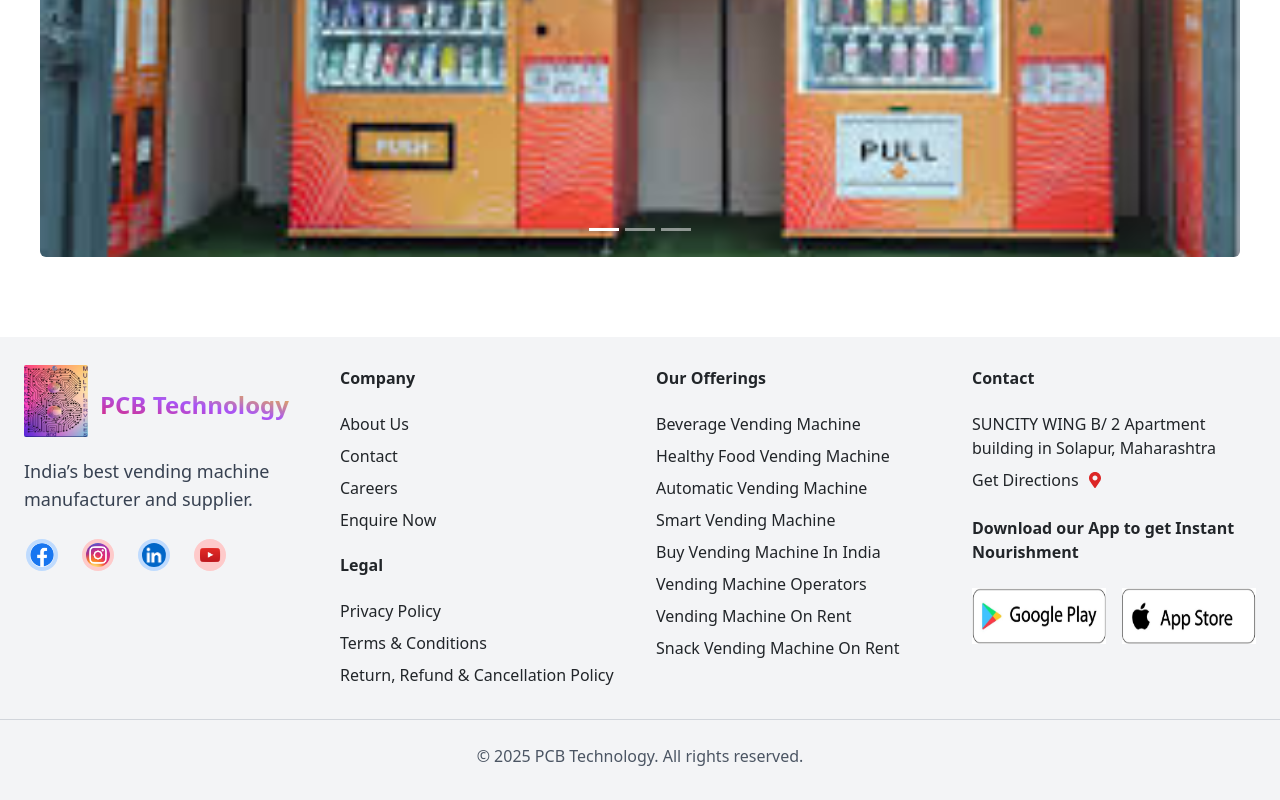
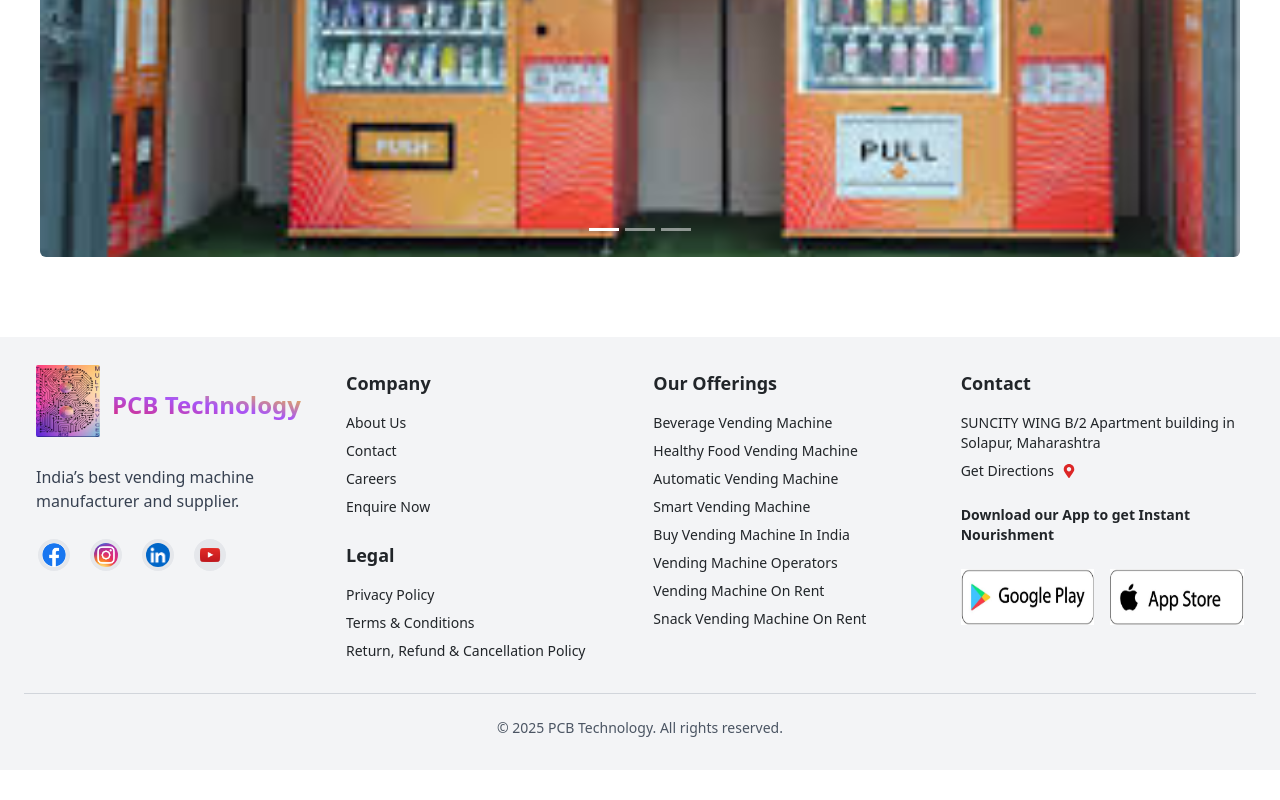
Before and after one commit to Praduemna112/vender, a React (Vite) app: page /#/enquire in a window 1280 px wide. Shown: the part 781-1581 px from the top of the page. After the commit the page ends 1551 px from the top, so only its background shows below. Built offline with nearby package versions, Linux system fonts and the light colour scheme; what tailwind-scroll-behavior would draw is missing.

Commit message:
Fixed publish directory issue

```diff
--- a/src/components/Footer/Footer.jsx
+++ b/src/components/Footer/Footer.jsx
@@ -16,114 +16,62 @@
 
 const Footer = () => {
   return (
-    <footer className="bg-gray-100 py-8">
-      <div className="container mx-auto grid grid-cols-2 md:grid-cols-4 gap-8 px-4 md:px-20">
+    <footer className="bg-gray-100 py-8 px-4">
+      <div className="container mx-auto grid grid-cols-1 md:grid-cols-4 gap-8">
         {/* Logo + Social Section */}
-        <div>
-          <div className="flex flex-col items-start md:flex-row md:items-center md:space-x-3 mb-3">
-            <CircuitLogo className="w-16 h-16 mb-2 md:mb-0" />
-            <h2 className="text-xl md:text-2xl font-bold bg-gradient-to-tr from-pink-600 via-purple-500 to-yellow-400 text-transparent bg-clip-text">
+        <div className="col-span-1">
+          <div className="flex flex-col sm:flex-row sm:items-center sm:space-x-3 mb-4">
+            <CircuitLogo className="w-16 h-16 mb-2 sm:mb-0" />
+            <h2 className="text-2xl font-bold bg-gradient-to-tr from-pink-600 via-purple-500 to-yellow-400 text-transparent bg-clip-text">
               PCB Technology
             </h2>
           </div>
-          <h2 className={`text-lg text-gray-700 mb-4 ${hoverGradient}`}>
+          <p className={`text-base text-gray-700 mb-4 ${hoverGradient}`}>
             India’s best vending machine manufacturer and supplier.
-          </h2>
-          <div className="flex space-x-5 mt-4">
-            <a
-              href="https://www.facebook.com/profile.php?id=61575210712307"
-              target="_blank"
-              rel="noopener noreferrer"
+          </p>
+          <div className="flex space-x-4 mt-2">
+            {[facebookIcon, instagramIcon, linkedinIcon, youtubeIcon].map((icon, i) => (
+              <div
+                key={i}
+                className="p-[2px] rounded-full transition-all duration-300 hover:bg-gradient-to-tr hover:from-pink-600 hover:via-purple-500 hover:to-yellow-400"
               >
-              <div className="p-[2px] rounded-full transition-all duration-300 hover:bg-gradient-to-tr hover:from-pink-600 hover:via-purple-500 hover:to-yellow-400">
                 <img
-                  src={facebookIcon}
-                  alt="Facebook"
-                  className="w-8 h-8 rounded-full bg-blue-200 object-contain p-1"
+                  src={icon}
+                  alt="social"
+                  className="w-8 h-8 rounded-full bg-gray-200 object-contain p-1"
                 />
               </div>
-            </a>
-            <a
-              href="https://www.instagram.com/pcbtechnology/"
-              target="_blank"
-              rel="noopener noreferrer"
-            >
-              <div className="p-[2px] rounded-full transition-all duration-300 hover:bg-gradient-to-tr hover:from-pink-600 hover:via-purple-500 hover:to-yellow-400">
-                <img
-                  src={instagramIcon}
-                  alt="Instagram"
-                  className="w-8 h-8 rounded-full bg-red-200 object-contain p-1"
-                />
-              </div>
-            </a>
-            <a
-              href="https://www.linkedin.com/in/yourprofile"
-              target="_blank"
-              rel="noopener noreferrer"
-            >
-              <div className="p-[2px] rounded-full transition-all duration-300 hover:bg-gradient-to-tr hover:from-pink-600 hover:via-purple-500 hover:to-yellow-400">
-                <img
-                  src={linkedinIcon}
-                  alt="LinkedIn"
-                  className="w-8 h-8 rounded-full bg-blue-200 object-contain p-1"
-                />
-              </div>
-            </a>
-            <a
-              href="https://www.linkedin.com/in/yourprofile"
-              target="_blank"
-              rel="noopener noreferrer"
-            >
-              <div className="p-[2px] rounded-full transition-all duration-300 hover:bg-gradient-to-tr hover:from-pink-600 hover:via-purple-500 hover:to-yellow-400">
-                <img
-                  src={youtubeIcon}
-                  alt="LinkedIn"
-                  className="w-8 h-8 rounded-full bg-red-200 object-contain p-1"
-                />
-              </div>
-            </a>
+            ))}
           </div>
         </div>
 
+        {/* Footer Links Section */}
+        <div className="grid grid-cols-2 md:grid-cols-3 gap-6 col-span-1 md:col-span-3">
           {/* Company + Legal */}
-        <div>
+          <div className="col-span-1">
             <div className="mb-6">
-            <h3 className="font-bold mb-4">Company</h3>
-            <ul className="space-y-2">
-              <li>
-                <Link to="/about" className={hoverGradient}>
-                  About Us
-                </Link>
-              </li>
-              <li>
-                <Link to="/contact" className={hoverGradient}>
-                  Contact
-                </Link>
-              </li>
+              <h3 className="font-bold mb-3 text-lg">Company</h3>
+              <ul className="space-y-2 text-sm">
+                <li><Link to="/about" className={hoverGradient}>About Us</Link></li>
+                <li><Link to="/contact" className={hoverGradient}>Contact</Link></li>
                 <li className={hoverGradient}>Careers</li>
-              <li>
-                <Link to="/Enquire" className={hoverGradient}>
-                  Enquire Now
-                </Link>
-              </li>
+                <li><Link to="/Enquire" className={hoverGradient}>Enquire Now</Link></li>
               </ul>
             </div>
             <div>
-            <h3 className="font-bold mb-4">Legal</h3>
-            <ul className="space-y-2">
+              <h3 className="font-bold mb-3 text-lg">Legal</h3>
+              <ul className="space-y-2 text-sm">
                 <li className={hoverGradient}>Privacy Policy</li>
                 <li className={hoverGradient}>Terms & Conditions</li>
-              <li className={hoverGradient}>
-                Return, Refund & Cancellation Policy
-              </li>
+                <li className={hoverGradient}>Return, Refund & Cancellation Policy</li>
               </ul>
             </div>
           </div>
 
-        {/* Our Offerings */}
-        <div>
-          <h3 className="font-bold mb-4">Our Offerings</h3>
-          <ul className="space-y-2">
+          {/* Offerings */}
+          <div className="col-span-1">
+            <h3 className="font-bold mb-3 text-lg">Our Offerings</h3>
+            <ul className="space-y-2 text-sm">
               {[
                 "Beverage Vending Machine",
                 "Healthy Food Vending Machine",
@@ -134,34 +82,32 @@
                 "Vending Machine On Rent",
                 "Snack Vending Machine On Rent",
               ].map((item, index) => (
-              <li key={index} className={hoverGradient}>
-                {item}
-              </li>
+                <li key={index} className={hoverGradient}>{item}</li>
               ))}
             </ul>
           </div>
 
-        {/* Contact */}
-        <div>
-          <h3 className="font-bold mb-4">Contact</h3>
-          <p className={hoverGradient}>
-            SUNCITY WING B/ 2 Apartment building in Solapur, Maharashtra
+          {/* Contact Info */}
+          <div className="col-span-2 sm:col-span-1">
+            <h3 className="font-bold mb-3 text-lg">Contact</h3>
+            <p className={`text-sm ${hoverGradient}`}>
+              SUNCITY WING B/2 Apartment building in Solapur, Maharashtra
             </p>
             <p className="mt-2">
               <a
                 href="https://maps.app.goo.gl/JjZmPE93rFyCaDnj6"
                 target="_blank"
                 rel="noopener noreferrer"
-              className={`flex items-center ${hoverGradient}`}
+                className={`flex items-center text-sm ${hoverGradient}`}
               >
                 Get Directions
                 <FaMapMarkerAlt className="ml-2 text-red-600" />
               </a>
             </p>
-          <p className={`mt-4 font-bold cursor-pointer ${hoverGradient}`}>
+            <p className={`mt-4 font-semibold text-sm ${hoverGradient}`}>
               Download our App to get Instant Nourishment
             </p>
-          <div className="flex flex-col sm:flex-row sm:space-x-4 space-y-4 sm:space-y-0 mt-4 w-full">
+            <div className="flex flex-col sm:flex-row sm:space-x-4 mt-4 space-y-4 sm:space-y-0">
               <a
                 href="https://play.google.com/store/apps/details?id=com.yourapp.package"
                 target="_blank"
@@ -187,8 +133,9 @@
             </div>
           </div>
         </div>
+      </div>
 
-      <div className="border-t border-gray-300 mt-8 pt-4 text-center text-gray-600">
+      <div className="border-t border-gray-300 mt-8 pt-4 text-center text-sm text-gray-600">
         © 2025 PCB Technology. All rights reserved.
       </div>
     </footer>
```
Lines whose indentation alone changed are shown as unchanged.
